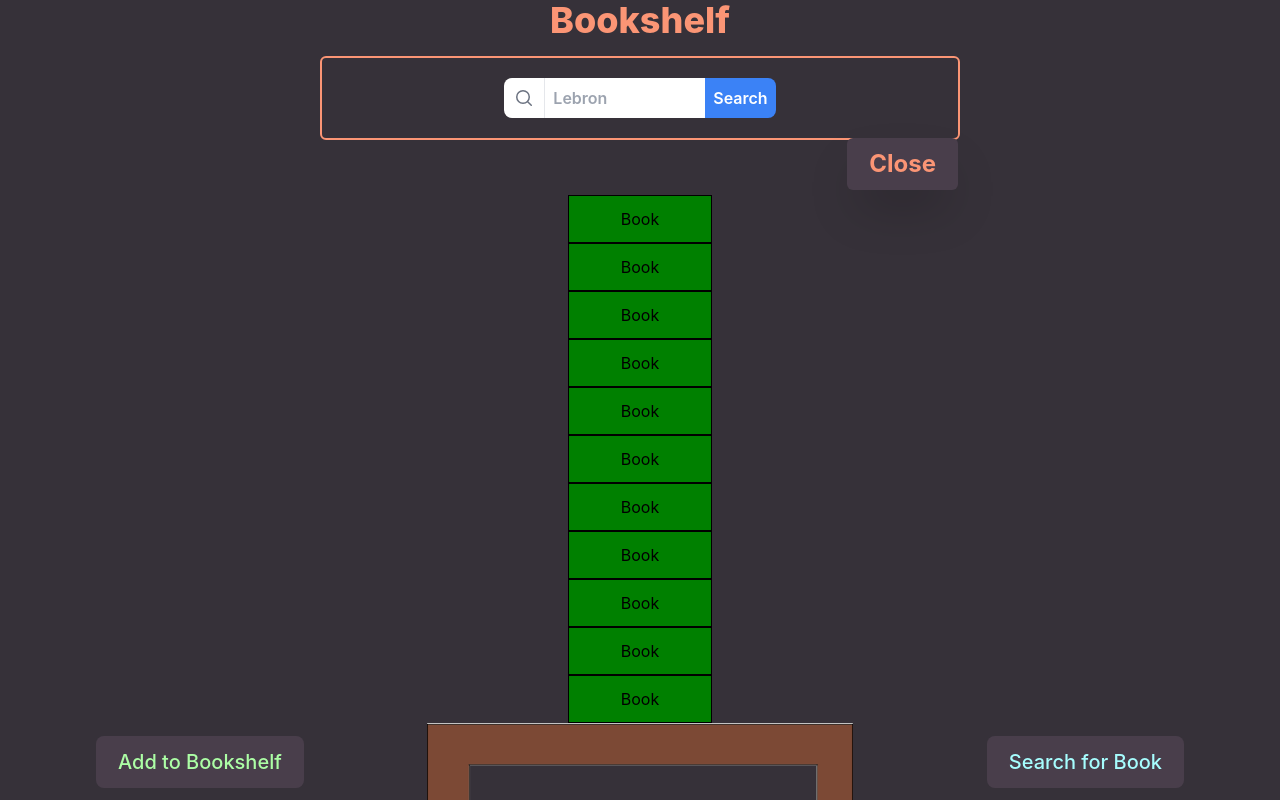
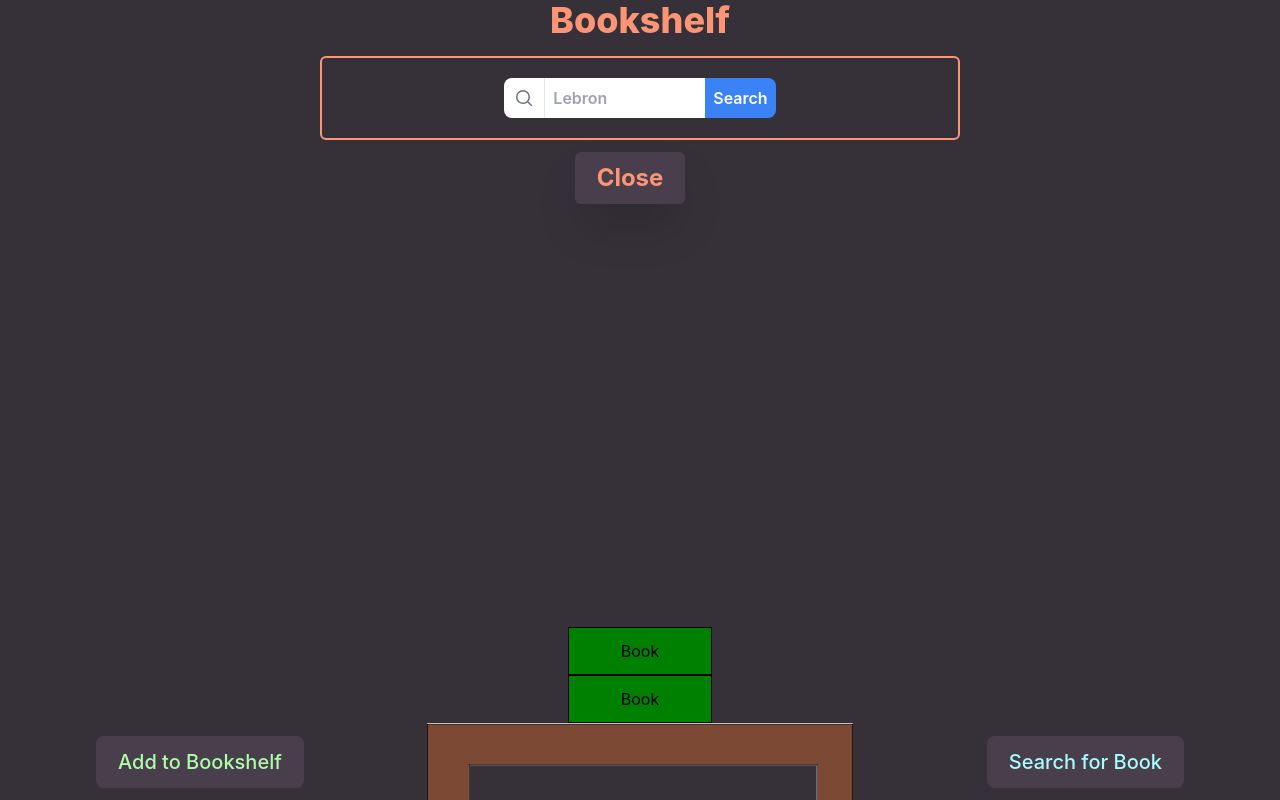
Before and after one commit to Coders222/bookshelf-frontend, a React (Create React App) app: page / in a window 1280 px wide. Both pictures are taken after a click on the button "Search for Book". Built offline with nearby package versions, Linux system fonts and the light colour scheme; the HTML template or start-up script is replaced by a standard one.

Commit message:
Change CSS

```diff
--- a/src/components/ExitButton.js
+++ b/src/components/ExitButton.js
@@ -8,7 +8,7 @@ export default function ExitButton(props){
         props.setString('')
     }
     return (
-        <button onClick = {() => exit()}class="float-right cursor-pointer group block px-5 py-2 rounded-md bg-[#493e4b] hover:border-[#fb9575] border-transparent border-2 text-[#fb9575] text-2xl font-bold shadow-2xl transition active:scale-90">
+        <button onClick = {() => exit()}class="mr-5 float-right cursor-pointer group block px-5 py-2 rounded-md bg-[#493e4b] hover:border-[#fb9575] border-transparent border-2 text-[#fb9575] text-2xl font-bold shadow-2xl transition active:scale-90">
             <span class=" shadow-white">Close</span>
         </button>
     )
--- a/src/components/Landing.js
+++ b/src/components/Landing.js
@@ -13,33 +13,6 @@ export default function Landing(){
         {
             "ibsn":"temp"
         },
-        {
-            "ibsn":"temp"
-        },
-        {
-            "ibsn":"temp"
-        },
-        {
-            "ibsn":"temp"
-        },
-        {
-            "ibsn":"temp"
-        },
-        {
-            "ibsn":"temp"
-        },
-        {
-            "ibsn":"temp"
-        },
-        {
-            "ibsn":"temp"
-        },
-        {
-            "ibsn":"temp"
-        },
-        {
-            "ibsn":"temp"
-        }
     ])
 
     function showSearch(){
--- a/src/components/Search.js
+++ b/src/components/Search.js
@@ -26,11 +26,15 @@ export default function Search(props){
 
     if (props.searching){
         return (
-            <div class = 'mt-4 w-1/2 bg-[#363139] mx-auto rounded-md border border-1 border-[#fb9575] border-2'>
-                <SearchBar setShowResults = {setShowResults} setResults = {setResults} string = {searchString} setString = {setSearchString}/>
-                <ExitButton setString = {setSearchString} setSearching = {props.setSearching}/>
-                {displayResults(results)}
-                <AddList/>
+            <div>
+                <div class = 'mt-4 w-1/2 bg-[#363139] mx-auto rounded-md border border-1 border-[#fb9575] border-2'>
+                    <SearchBar setShowResults = {setShowResults} setResults = {setResults} string = {searchString} setString = {setSearchString}/>
+                    {displayResults(results)}
+                    <AddList/>
+                </div>
+                <div class = 'mx-auto mt-3 flex items-center justify-center'>
+                    <ExitButton setString = {setSearchString} setSearching = {props.setSearching}/>
+                </div>
             </div>
         )
     }
--- a/src/components/SearchResult.js
+++ b/src/components/SearchResult.js
@@ -2,8 +2,8 @@ import React from 'react'
 export default function SearchResult(props){
     return (
         <div>
-            <h1> {props.title} </h1>
-            <h2> {props.author} </h2>
+            <h1 class = "text-[#fb9575] ml-5"> {props.title} </h1>
+            <h2 class = "text-[#fb9575] ml-5 mb-5"> {props.author} </h2>
         </div>
     )
 }
```
